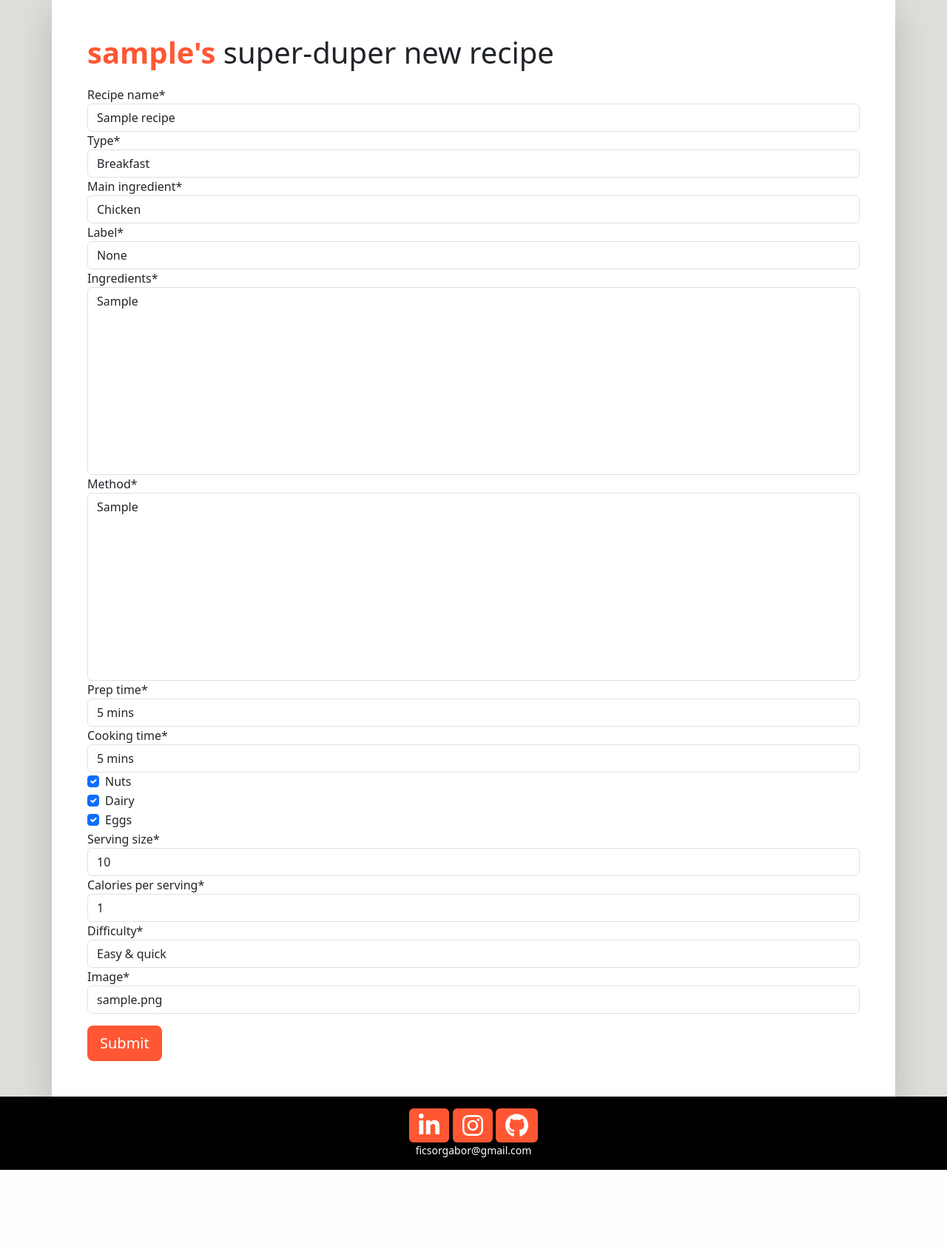
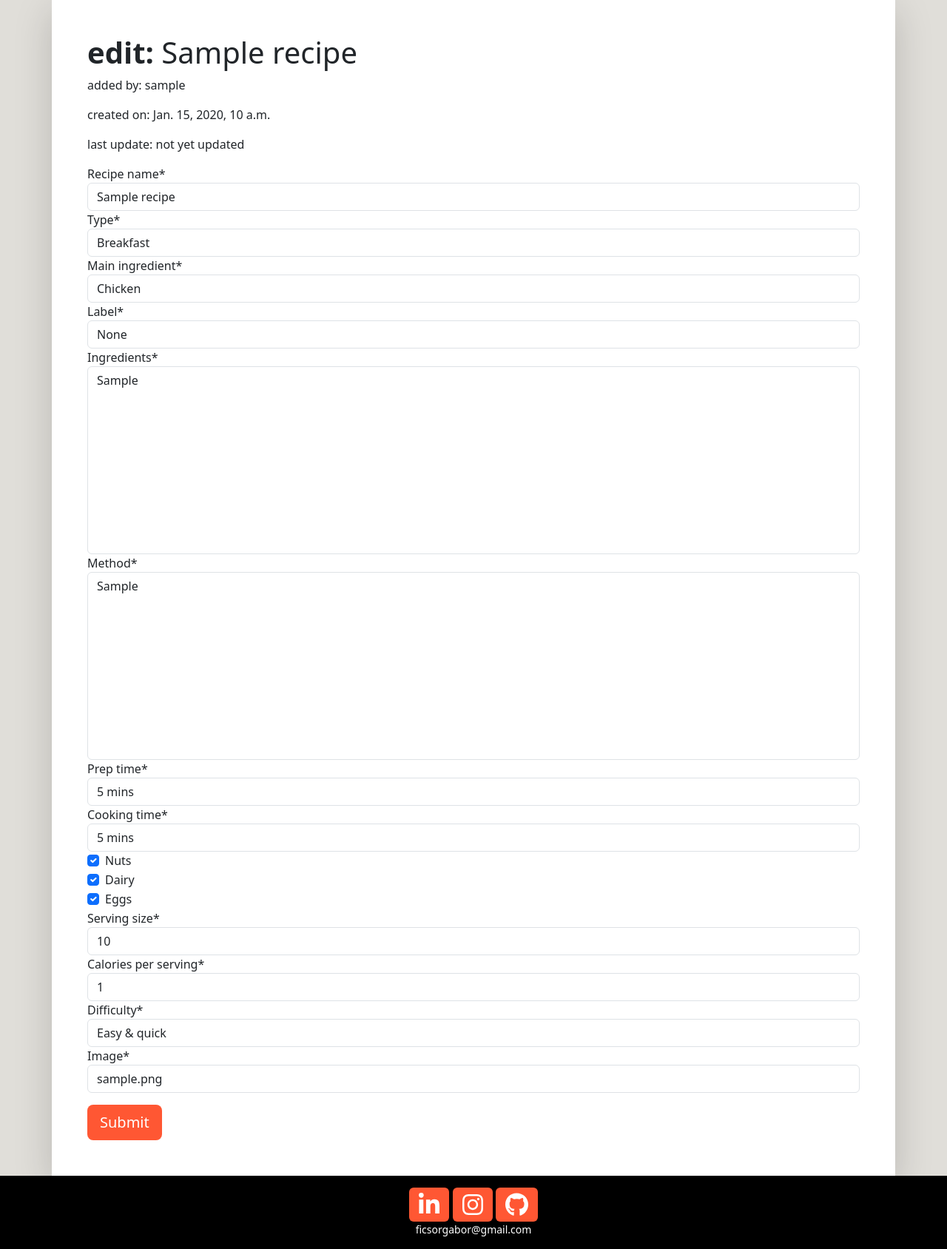
Before and after one commit to GaborFicsor/steezy-spatula, a Django app: a page that uses templates/base.html in a window 1280 px wide. Shown: the part 56-1744 px from the top of the page at 74% size. Before the commit the page ends 1637 px from the top, so only its background shows below. Run offline with Django 3.2, Linux system fonts and the light colour scheme; a user stored in the database is signed in; tables that the repository leaves empty hold one stand-in row (values such as "Sample post"); some libraries are stand-ins or nearby versions; some web fonts are replaced.

Commit message:
Finish styling and refactoring editing template, add explaining comments

```diff
--- a/recipes/views.py
+++ b/recipes/views.py
@@ -92,7 +92,7 @@ class RecipeCreateView(LoginRequiredMixin, generic.CreateView):
 
 class RecipeUpdateView(LoginRequiredMixin, generic.UpdateView):
     model = Recipe
-    template_name = 'recipe_form.html'
+    template_name = 'recipe_form_edit.html'
     form_class = RecipeForm
     success_url = reverse_lazy('recipes')
 
--- a/templates/recipe_form_edit.html
+++ b/templates/recipe_form_edit.html
@@ -1,10 +1,13 @@
 {% extends "home.html" %}
-
+{% block title %}Edit {{ recipe.recipe_name }}{% endblock %}
 {% block content %}
 {% load crispy_forms_tags %}
 
-<div class="col-md-4 card mb-4  mt-3 ">
-    <div class="card-body">
+<!-- container of the editing form -->
+<div class="container white shadow-lg p-2 p-sm-5">
+    <div class="row">
+        <div class="col-12">
+            <div>
                 {% if posted %}
                 <div class="alert alert-success" role="alert">
                     Your recipe is awaiting approval
@@ -12,15 +15,43 @@
                 {% else %}
                 {% if user.is_authenticated %}
 
-        <p>Posting as: {{ user.username }}</p>
-        <form method="post" style="margin-top: 1.3em;">
+                <!-- current recipe's details: author, created on and updated on -->
+                <h1>
+                    <b class="orange">
+                        edit:
+                    </b>
+                    {{ recipe.recipe_name}}
+                </h1>
+                <p>
+                    added by: {{ recipe.author }}
+                </p>
+                <p>
+                    created on: {{ recipe.created_on }}
+                </p>
+
+                <!-- if the current recipe has not been updated yet -->
+                {% if recipe.created_on|date:"F j, Y, g:i a" == recipe.updated_on|date:"F j, Y, g:i a" %}
+                <p>
+                    last update: not yet updated
+                </p>
+
+                <!-- if the current recipe has already been updated once -->
+                {% else %}
+                <p>
+                    last update: {{ recipe.updated_on }}
+                </p>
+                {% endif %}
+
+                <!-- update form and submit button -->
+                <form method="post">
+                    {% csrf_token %}
                     {{ form | crispy }}
-            {% csrf_token %}
-            <button type="submit" class="btn btn-signup btn-lg">Submit</button>
+                    <button type="submit" class="btn btn-signup elara mt-3 btn-lg">Submit</button>
                 </form>
                 {% endif %}
                 {% endif %}
             </div>
         </div>
-
+    </div>
+</div>
 {%endblock%}
```
Lines whose indentation alone changed are shown as unchanged.
